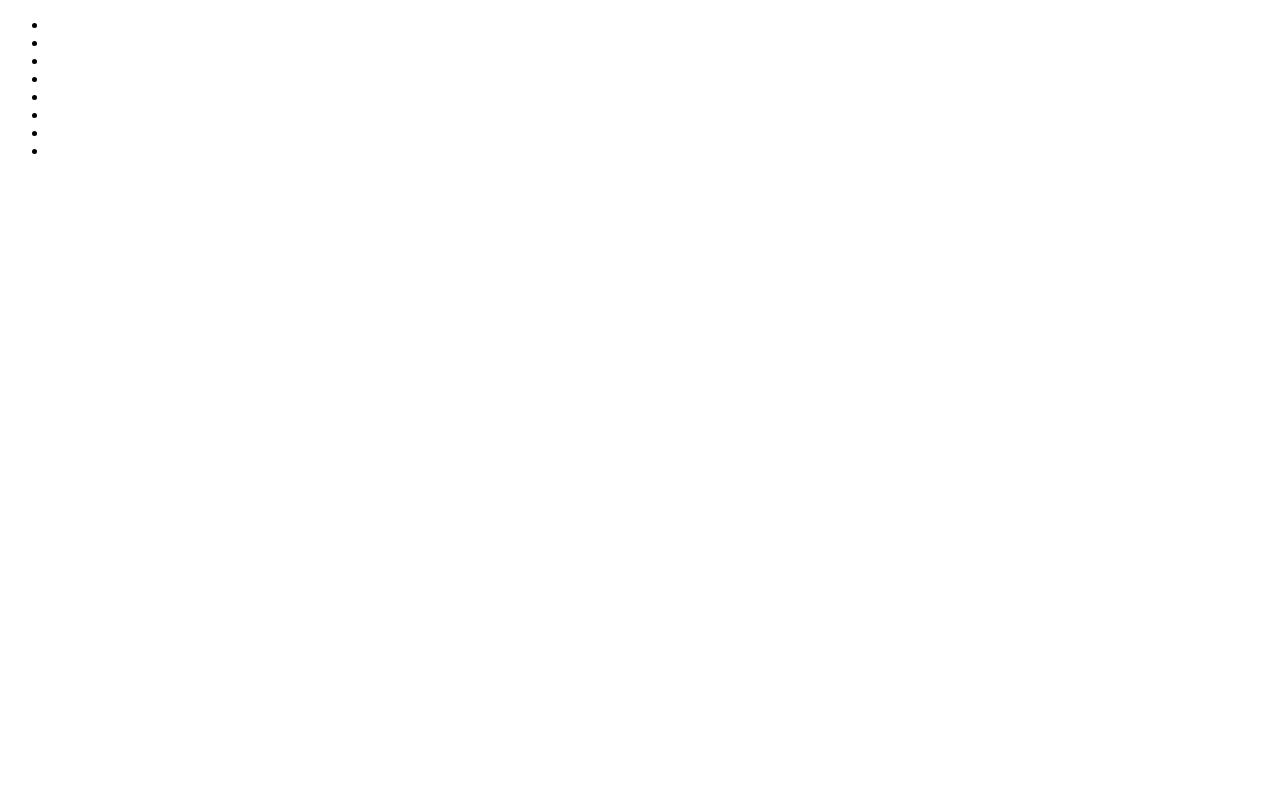
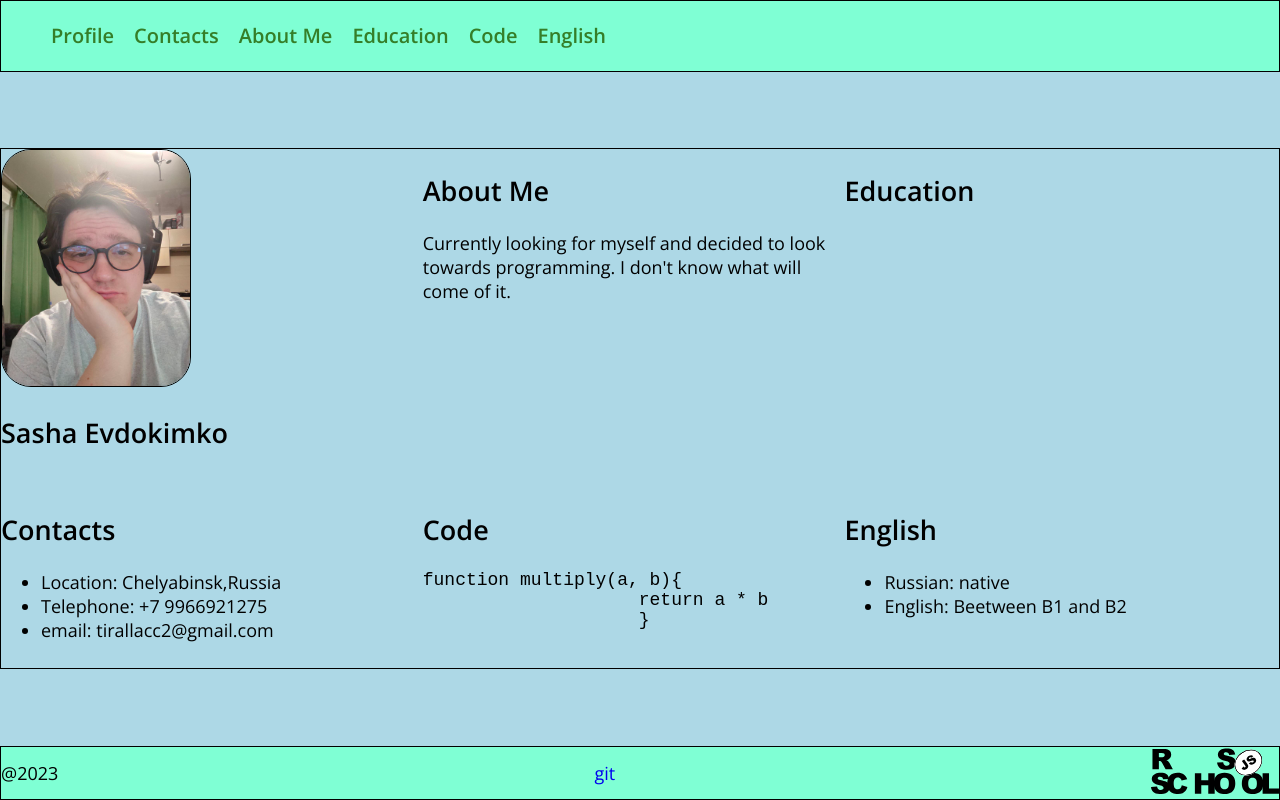
Before and after one commit to sanroflan/rsschool-cv, a plain HTML site: page index.html in a window 1280 px wide. Drawn offline with nearby package versions, Linux system fonts and the light colour scheme.

Commit message:
feat: add some index.html and style.css changes

```diff
--- a/index.html
+++ b/index.html
@@ -1,23 +1,87 @@
 <!DOCTYPE html>
 <html lang="en">
 <head>
+     <link rel="shortcut icon" href="assets/img/favico.ico" type="image/x-icon">
      <link rel="stylesheet" href="style.css">
      <meta charset="UTF-8">
      <meta name="viewport" content="width=device-width, initial-scale=1.0">
-     <title>Document</title>
+     <link rel="preconnect" href="https://fonts.googleapis.com">
+     <link rel="preconnect" href="https://fonts.gstatic.com" crossorigin>
+     <link href="https://fonts.googleapis.com/css2?family=Open+Sans:ital,wght@0,300;0,400;0,500;0,600;1,300;1,400&display=swap" rel="stylesheet">
+     <title>CV</title>
 </head>
-<body>
-   <div>
-     <ul>
-          <li></li>
-          <li></li>
-          <li></li>
-          <li></li>
-          <li></li>
-          <li></li>
-          <li></li>
-          <li></li>
-     </ul>
-   </div>
+<body class="body">
+     <header class="header">
+<div class="container nav-container">
+     <nav class="nav">
+          <ul class="nav-list">
+               <li class="nav-item"><a class="nav-link" href="#Profile">Profile</a></li>
+               <li class="nav-item"><a class="nav-link" href="#Contacts">Contacts</a></li>
+               <li class="nav-item"><a class="nav-link" href="#About Me">About Me</a></li>
+               <li class="nav-item"><a class="nav-link" href="#Education">Education</a></li>
+               <li class="nav-item"><a class="nav-link" href="#Code">Code</a></li>
+               <li class="nav-item"><a class="nav-link" href="#English">English</a></li>
+          </ul>
+     </nav>
+</div>
+     </header>
+
+<main class="main">
+     <div class="container main-container">
+          <section class="section" id="Profile">
+               <img class="photo" src="assets/img/photo_2023-07-08_15-38-44.jpg" alt="my photo">
+               <h1 class="section-title">Sasha Evdokimko</h1>
+          </section>
+          <section class="section" id="About Me">
+               <h2> About Me</h2>
+               <p> Currently looking for myself and decided to look towards programming. I don't know what will come of it.</p>
+          </section>
+          <section class="section" id="Education">
+               <h2>Education</h2>
+               <p></p>
+          </section>
+          <section class="section" id="Contacts">
+               <h2>Contacts</h2>
+               <ul>
+                    <li>Location: Chelyabinsk,Russia</li>
+                    <li>Telephone: +7 9966921275</li>
+                    <li>email: tirallacc2@gmail.com</li>
+               </ul>
+          </section>
+          <section class="section" id="Code">
+               <h2>Code</h2>
+               <pre>function multiply(a, b){
+                    return a * b
+                    }
+               </pre>
+
+          </section>
+          <section class="section" id="English">
+               <h2>English</h2>
+               <ul>
+                    <li>Russian: native</li>
+                    <li>English: Beetween B1 and B2</li>
+               </ul>
+          </section>
+
+     </div>
+
+</main>
+<footer class="footer">
+     <div class="container footer-container">
+     @2023
+     <a href="https://github.com/sanroflan?tab=repositories">git</a>
+     <a class="school-logo" href="https://rs.school/js-stage0/"><img src="assets/img/rs_school_js.svg" alt="rsschool logo"></a>
+     </div>
+
+
+
+</footer>
+
+
+
+
+
+
 </body>
 </html>
--- a/style.css
+++ b/style.css
@@ -1,3 +1,108 @@
-.mainInfo {
-     background-color: blueviolet;
+
+.body{
+     font-family: 'Open Sans', sans-serif;
+     min-height: 100vh;
+     margin: 0;
+     padding: 0;
+     display: flex;
+     flex-direction: column;
+     justify-content: space-between;
+     background-color:lightblue;
+     font-size: 18px;
 }
+
+* {
+   box-sizing: border-box;
+}
+.my-photo{
+     width: 300px;
+     height: 400px;
+}
+
+.container{
+     border: 1px solid;
+     max-width: 1440px;
+     margin: 0 auto;
+}
+
+.nav-list{
+     display: flex;
+     flex-wrap: wrap;
+     justify-content:start;
+     align-items: flex-start;
+     list-style: none;
+     font-size: 20px;
+     font-weight: 700;
+}
+
+.nav-link{
+     padding: 20px 10px;
+     line-height: 30px;
+     font-size: 34 px ;
+     color: rgb(53, 126, 40);
+     text-decoration: none;
+     transition: .3s;
+
+}
+.nav-list a:hover{
+     color:rgb(10, 88, 63);
+     cursor:url(assets/img/cursor.jpg),auto;
+     text-decoration:  overline;
+}
+
+
+
+
+.main-container{
+     display: flex;
+     flex-wrap: wrap;
+
+}
+
+.section{
+     width: 33%;
+
+}
+
+
+
+@media(max-width:768px){
+     .section{
+          width: 100%;
+     }
+}
+
+.photo{
+     width: 45%;
+     height: 70%;
+     border-radius: 30px;
+     border: 1px solid black;
+}
+
+.header{
+     background-color: aquamarine;
+}
+
+.footer{
+     background-color:aquamarine;
+}
+
+.footer-container{
+     display: flex;
+     justify-content: space-between;
+     align-items: center;
+     margin: 0 auto;
+}
+.footer-container a{
+     text-decoration: none;
+     transition: .3s;
+}
+
+.footer-container a:hover{
+     cursor:url(assets/img/cursor.jpg),auto;
+}
+
+.school-logo{
+     width: 10%;
+     height: 10%;
+}
```
Also changed, not shown: assets/img/cursor.jpg (added), assets/img/favico.ico (added), assets/img/photo_2023-07-08_15-38-44.jpg (added), assets/img/rs_school_js.svg (added), 1 other file.
